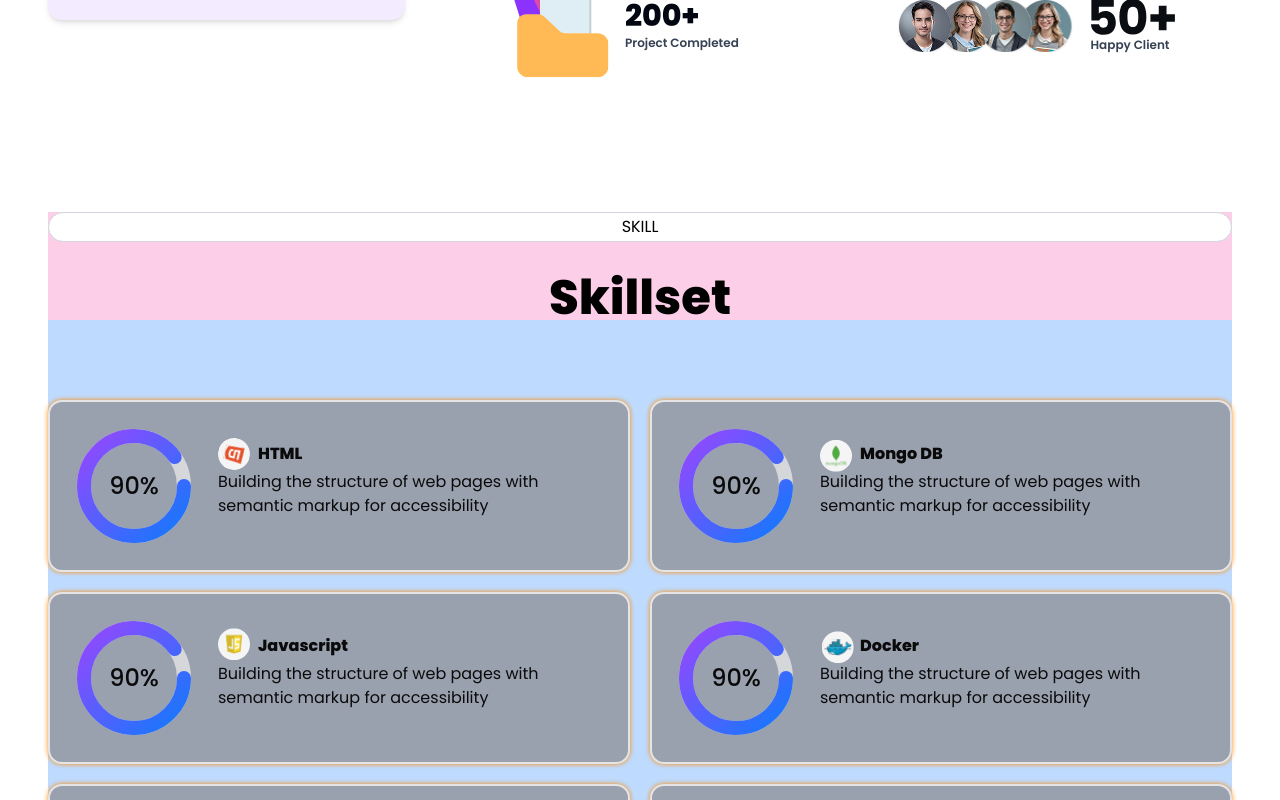
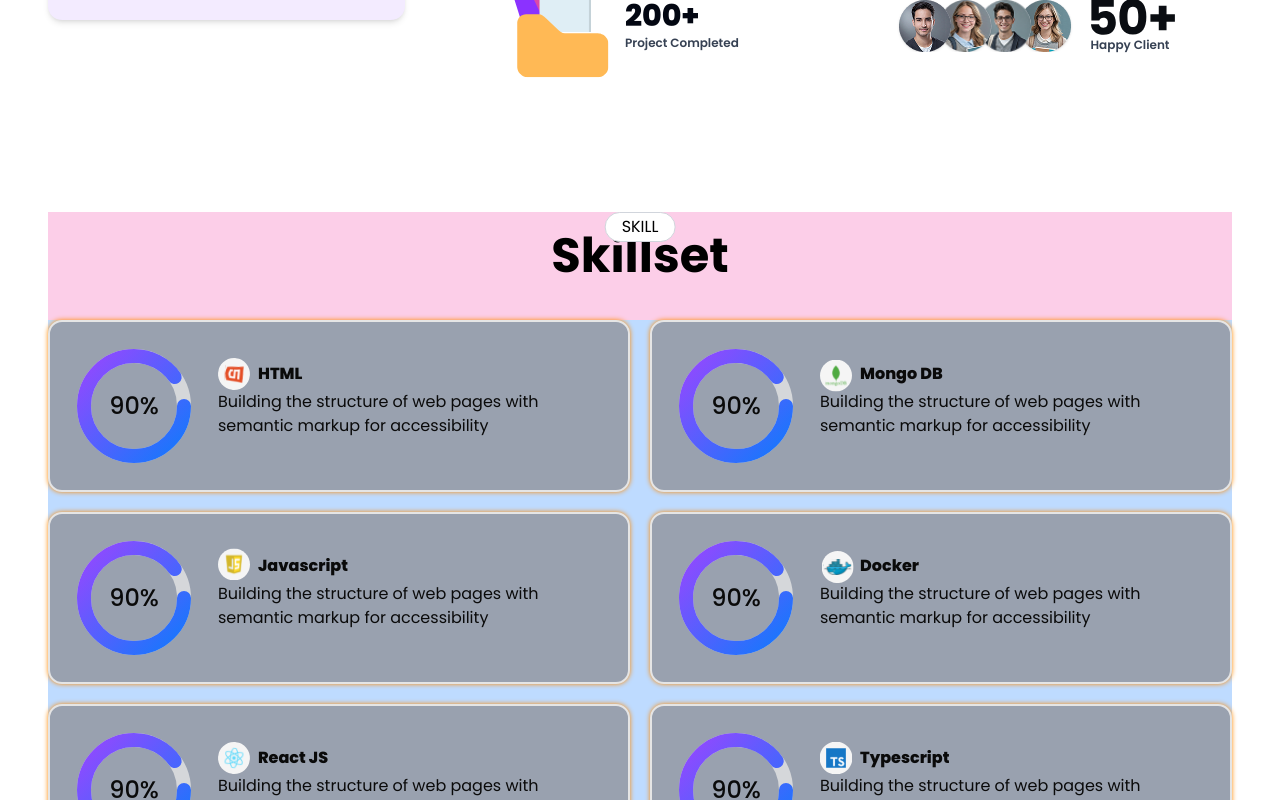
Before and after one commit to tonogw/portfolio, a Next.js app: page / in a window 1280 px wide. Shown: the part 1440-2240 px from the top of the page. Built offline with nearby package versions, Linux system fonts and the light colour scheme.

Commit message:
feat: refactor code skillset section at skill chapter

```diff
--- a/src/components/sections/skillset.tsx
+++ b/src/components/sections/skillset.tsx
@@ -71,19 +71,19 @@ export default function Skillset() {
   // }, []);
 
   return (
-    <section id="skill" className="max-w-360 mx-auto py-20 bg-[#FFFFFF]">
+    <section id="skill" className="max-w-360 mx-auto pt-20 bg-[#FFFFFF]">
       <div className="custom-container bg-blue-200">
         <m.div
           initial={{ opacity: 0, y: 15 }}
           animate={{ opacity: 1, y: 0 }}
           transition={{ duration: 0.6, delay: 1.6 }}
-          className="text-center mb-20 "
+          className="text-center"
         >
-          <div className=" h-27  text-black bg-pink-200">
-            <p className="bg-white  py-0.5 px-4 border border-gray-300 rounded-full">
+          <div className="h-27 text-black bg-pink-200">
+            <p className="absolute left-1/2 -translate-x-1/2 bg-white py-0.5 px-4 border border-gray-300 rounded-full">
               SKILL
             </p>
-            <h2 className="font-extrabold text-[48px] pt-5">Skillset</h2>
+            <h2 className="font-bold items-center text-5xl pt-5">Skillset</h2>
           </div>
         </m.div>
         <m.div
```
